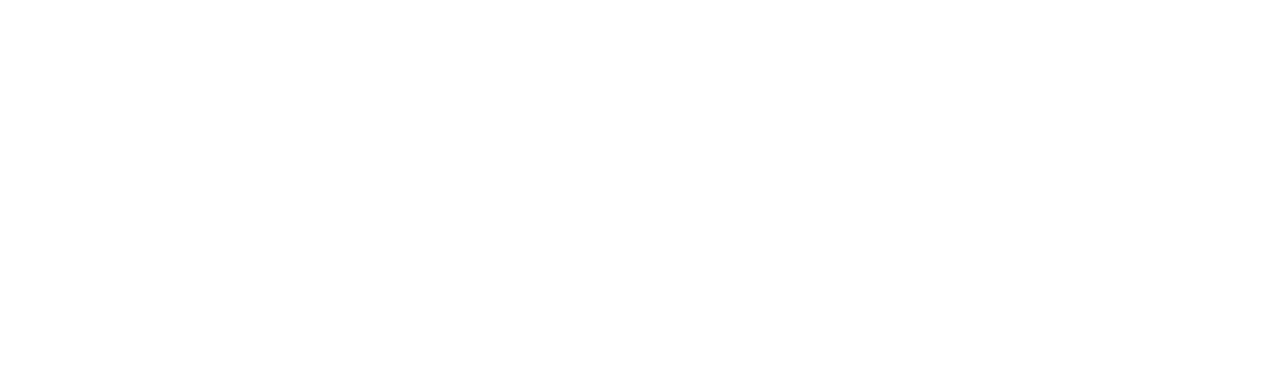
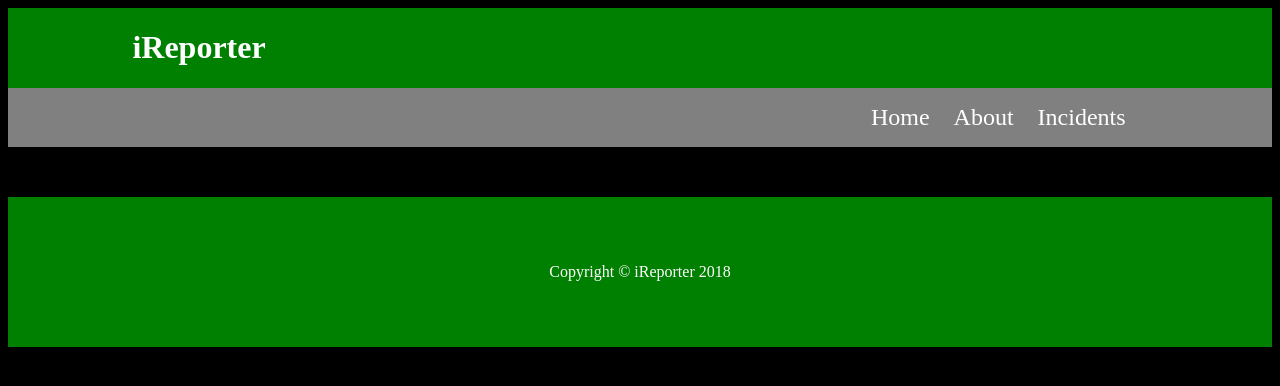
Before and after one commit to RominK/iReporter, a plain HTML site: page ui/incidents.html in a window 1280 px wide. Drawn offline with Linux system fonts and the light colour scheme.

```diff
--- a/ui/incidents.html
+++ b/ui/incidents.html
@@ -0,0 +1,39 @@
+<!DOCTYPE html>
+<html lang="en">
+<head>
+    <meta charset="UTF-8">
+    <meta name="viewport" content="width=device-width, initial-scale=1.0">
+    <meta http-equiv="X-UA-Compatible" content="ie=edge">
+    <link rel="stylesheet" href="css/main.css">
+    <title>All Incidents</title>
+</head>
+<body>
+    <header id="mainHeader">
+        <div class="container">
+            <h1>iReporter</h1>
+        </div>
+    </header>
+    <nav id="navbar">
+        <div class="container">
+            <ul>
+                <li><a href="index.html">Home</a></li>
+                <li><a href="about.html">About</a></li>
+                <li><a href="incidents.html">Incidents</a></li>
+            </ul>
+        </div>
+    </nav>
+
+    <section id="mainSection">
+        <div class="container">
+
+
+        </div>
+    </section>
+
+    <footer id="footer">
+        <div class="container">
+            <p>Copyright &copy; iReporter 2018</p>
+        </div>
+    </footer>
+</body>
+</html>
```
Also changed, not shown: ui/createIncident.html (+1 -1 lines), ui/signin.html (+1 -1 lines).
